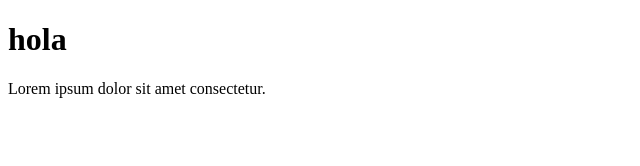
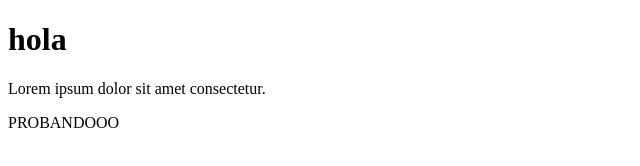
Before and after one commit to loren-18/pruebacasa, a plain HTML site: page Index.html in a window 1280 px wide. Shown: the whole page, without its empty margins (0-640 px from the left). Drawn offline with Linux system fonts and the light colour scheme.

Commit message:
prueba de rama

```diff
--- a/Index.html
+++ b/Index.html
@@ -10,6 +10,7 @@
     <header>
         <h1>hola</h1>
         <p>Lorem ipsum dolor sit amet consectetur.</p>
+        <span>PROBANDOOO</span>
     </header>
 </body>
 </html>
--- a/style.css
+++ b/style.css
@@ -4,3 +4,6 @@
 h1{
     color:thistle;
 }
+span{
+    font-size: 14px;
+}
```
